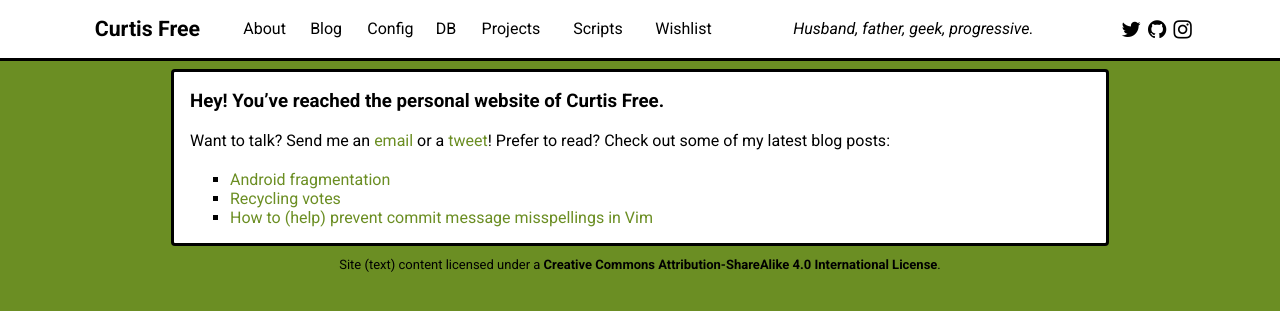
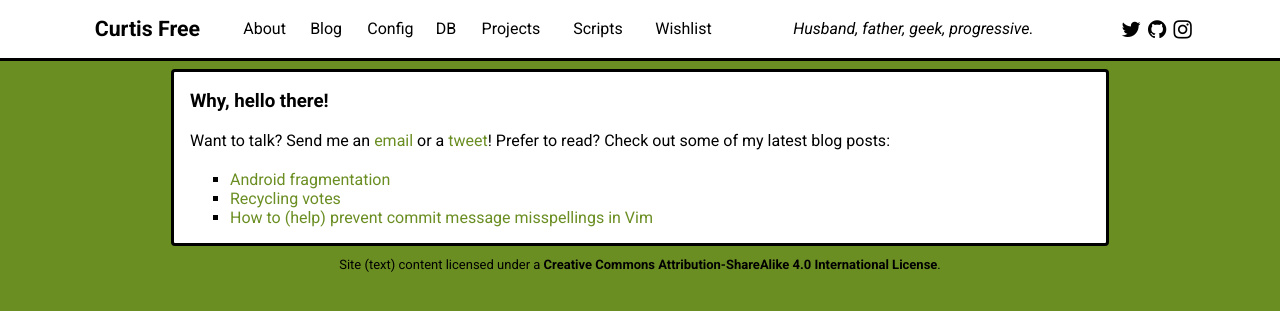
Before and after one commit to cfree3/curtisfree.com, a Jekyll site: the page built from index.md, in a window 1280 px wide. Shown: the top 311 px of the page. Built offline with Jekyll 4.4.1, drawn with Linux system fonts in a browser that asks for light colours; nearby versions of some CDN libraries.

Commit message:
Make homepage greeting less awkward :-)

```diff
--- a/index.md
+++ b/index.md
@@ -1,7 +1,7 @@
 ---
 layout: default
 ---
-### Hey! You've reached the personal website of Curtis Free.
+### Why, hello there!
 
 Want to talk? Send me an [email][email] or a [tweet][tweet]! Prefer to read? Check out some of my
 latest blog posts:
```
